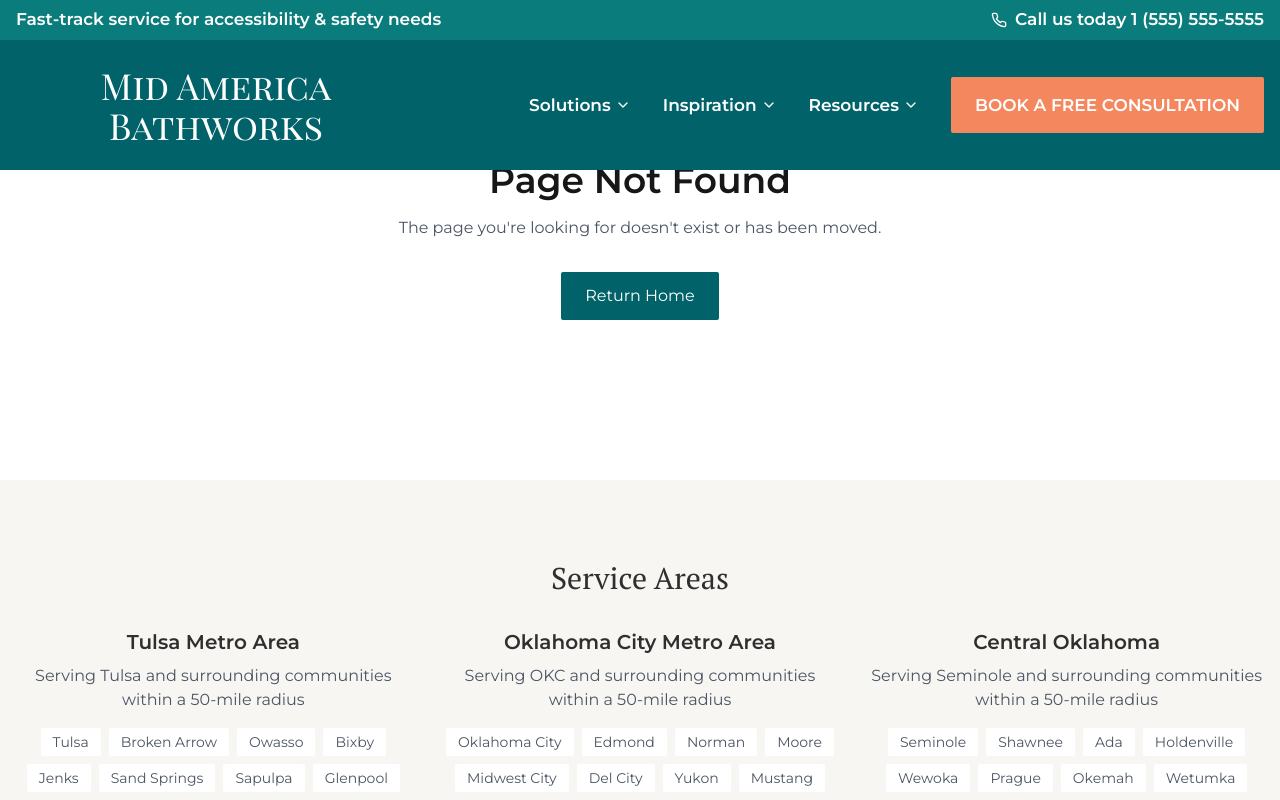
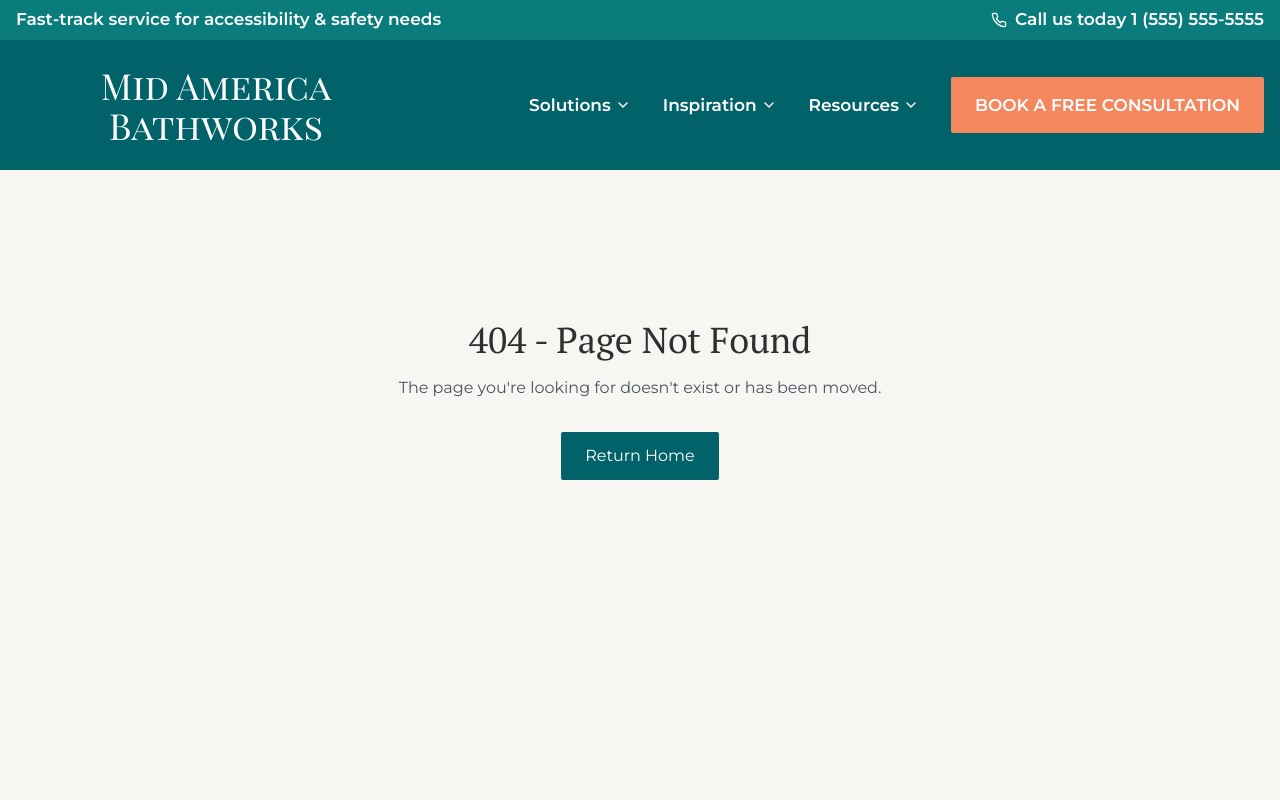
Before and after one commit to rjpruitt/mabV3, a Next.js app: page /404 in a window 1280 px wide. Before the commit this address had no page. Shown: the top 800 px of the page. Built offline with nearby package versions, Linux system fonts and the light colour scheme.

Commit message:
feat: add dedicated 404 page for static generation

```diff
--- /dev/null
+++ b/src/app/404/page.tsx
@@ -0,0 +1,20 @@
+export default function Custom404() {
+  return (
+    <div className="min-h-screen flex items-center justify-center bg-[#F8F6F3]">
+      <div className="text-center px-4">
+        <h1 className="font-pt-serif text-4xl text-[#2F2F2F] mb-4">
+          404 - Page Not Found
+        </h1>
+        <p className="text-gray-600 mb-8">
+          The page you're looking for doesn't exist or has been moved.
+        </p>
+        <a
+          href="/"
+          className="inline-block bg-primary text-white px-6 py-3 rounded-sm hover:bg-primary/90"
+        >
+          Return Home
+        </a>
+      </div>
+    </div>
+  )
+}
```
